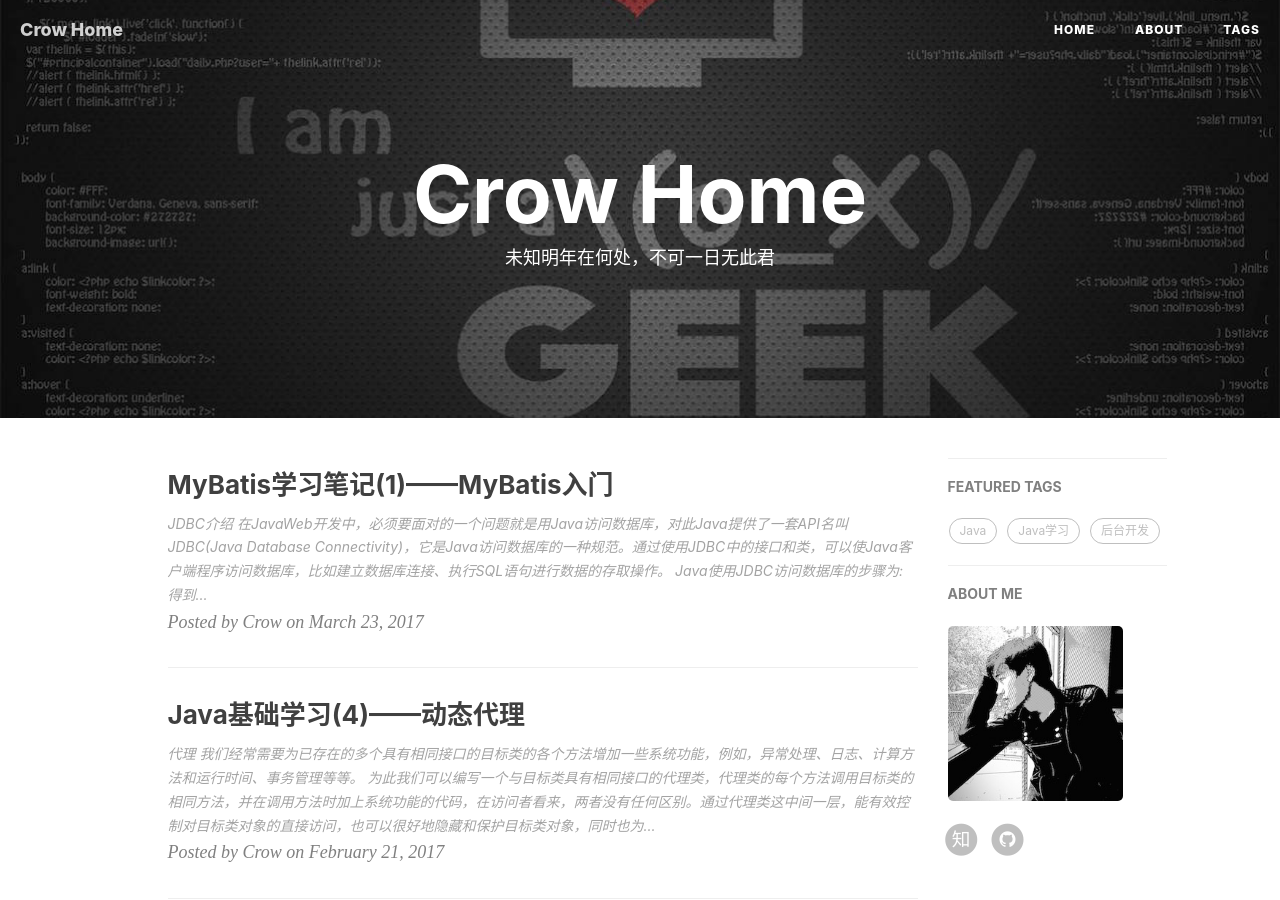
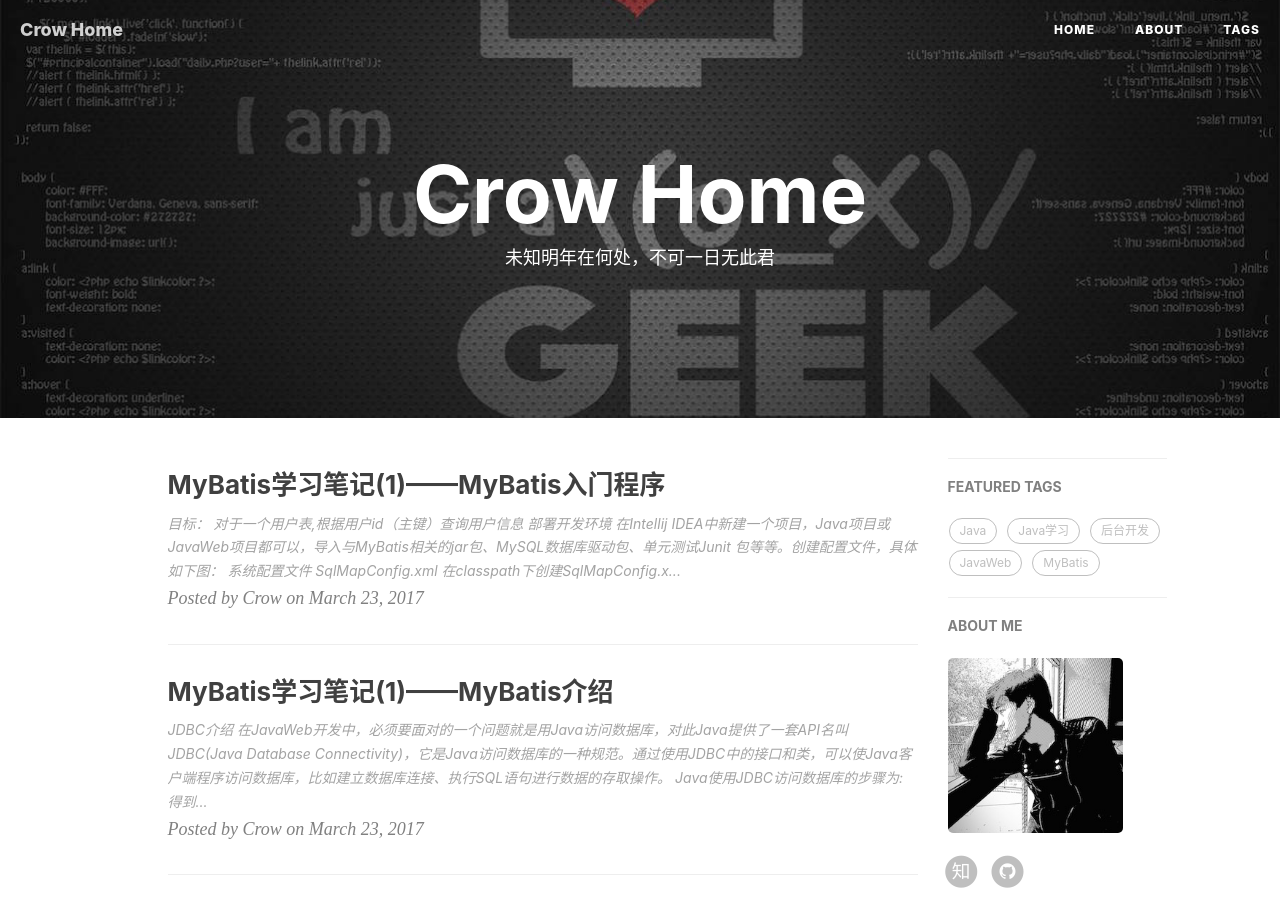
Before and after one commit to hubaoquan/CrowHawk.github.io, a Jekyll site: the page built from index.html, in a window 1280 px wide and 900 px high. Built offline with Jekyll 4.4.1, drawn with Linux system fonts in a browser that asks for light colours; nearby versions of some CDN libraries; the list of posts is cut into pages by our own code; comment, search, counter and statistics services are not loaded.

Commit message:
mybatis2

````diff
--- a/_posts/2017-3-23-Mybatis_1.markdown
+++ b/_posts/2017-3-23-Mybatis_1.markdown
@@ -1,6 +1,6 @@
 ---
 layout:     post
-title:      "MyBatis学习笔记(1)——MyBatis入门"
+title:      "MyBatis学习笔记(1)——MyBatis介绍"
 subtitle:   ""
 date:       2017-03-23 12:00:00
 author:     "Crow"
--- /dev/null
+++ b/_posts/2017-3-23-Mybatis_2.markdown
@@ -0,0 +1,165 @@
+---
+layout:     post
+title:      "MyBatis学习笔记(1)——MyBatis入门程序"
+subtitle:   ""
+date:       2017-03-23 12:00:00
+author:     "Crow"
+#header-img: "img/post-bg-nextgen-web-pwa.jpg"
+header-mask: 0.3
+catalog:    true
+tags:
+    - JavaWeb
+    - MyBatis
+---
+
+**目标：**
++ 对于一个用户表,根据用户id（主键）查询用户信息
+
+## 部署开发环境
+
+在Intellij IDEA中新建一个项目，Java项目或JavaWeb项目都可以，导入与MyBatis相关的jar包、MySQL数据库驱动包、单元测试Junit 包等等。创建配置文件，具体如下图：
+
+![](http://pic.yupoo.com/crowhawk/GjF55D9I/136AOS.jpg)
+
+## 系统配置文件
+
+### SqlMapConfig.xml
+在classpath下创建SqlMapConfig.xml如下
+
+```xml
+<?xml version="1.0" encoding="UTF-8" ?>
+<!DOCTYPE configuration
+PUBLIC "-//mybatis.org//DTD Config 3.0//EN"
+"http://mybatis.org/dtd/mybatis-3-config.dtd">
+<configuration>
+	<!-- 和spring整合后 environments配置将废除-->
+	<environments default="development">
+		<environment id="development">
+		<!-- 使用jdbc事务管理-->
+			<transactionManager type="JDBC" />
+		<!-- 数据库连接池-->
+			<dataSource type="POOLED">
+				<property name="driver" value="com.mysql.jdbc.Driver" />
+				<property name="url" value="jdbc:mysql://localhost:3306/mybatis?characterEncoding=utf-8" />
+				<property name="username" value="root" />
+				<property name="password" value="wyj" />
+			</dataSource>
+		</environment>
+	</environments>
+
+</configuration>
+```
+SqlMapConfig.xml是mybatis核心配置文件，上边文件的配置内容为数据源、事务管理。
+
+### log4j.properties
+在classpath下创建log4j.properties如下
+```profile
+# Global logging configuration
+log4j.rootLogger=DEBUG, stdout
+# Console output...
+log4j.appender.stdout=org.apache.log4j.ConsoleAppender
+log4j.appender.stdout.layout=org.apache.log4j.PatternLayout
+log4j.appender.stdout.layout.ConversionPattern=%5p [%t] - %m%n
+![Alt text](./1490247057474.png)
+```
+
+## 程序代码
+
+### po类
+po类是mybatis进行sql映射使用的，po类通常与数据库表对应，即将数据库中的一张表映射为一个popo类。po类`User.java`如下：
+
+```java
+Public class User {
+	private int id;
+	private String username;// 用户姓名
+	private String sex;// 性别
+	private Date birthday;// 生日
+	private String address;// 地址
+
+	getters...
+	setters...
+
+	@Override
+    public String toString() {
+        return "User [id=" + id + ", username=" + username + ", sex=" + sex + ", birthday=" + birthday + ", address=" + address + "]";
+```
+
+### 映射文件
+
+#### Users.xml
+在classpath下的sqlmap目录下创建sql映射文件`Users.xml`。
+映射文件命名：
+`User.xml`（原始ibatis命名），mapper代理开发映射文件名称叫`XXXMapper.xml`，比如：`UserMapper.xml`、`ItemsMapper.xml`
+**在映射文件中配置sql语句。**
+
+```xml
+<?xml version="1.0" encoding="UTF-8" ?>
+<!DOCTYPE mapper
+        PUBLIC "-//mybatis.org//DTD Mapper 3.0//EN"
+        "http://mybatis.org/dtd/mybatis-3-mapper.dtd">
+<!--namespace命名空间，作用就是对sql进行分类化管理，理解sql隔离
+注意：使用mapper代理方法开发，namespace有着特殊重要的作用
+-->
+<mapper namespace="test">
+    <!--
+
+    进行模糊查找时，可能返回多条记录
+    resultType指定的是单条记录所映射的java对象类型
+    -->
+    <select id="findUserById" parameterType="int" resultType="com.crow.po.User">
+        SELECT * FROM USER WHERE id = #{id}
+    </select>
+</mapper>
+```
+
+#### SqlMapConfig.xml
+在sqlMapConfig.xml中加载User.xml:
+```xml
+<mappers>
+		<mapper resource="sqlmap/User.xml"/>
+</mappers>
+```
+
+### 测试代码
+```java
+package com.crow.mybatis;
+
+import com.crow.po.User;
+import org.apache.ibatis.io.Resources;
+import org.apache.ibatis.session.SqlSession;
+import org.apache.ibatis.session.SqlSessionFactory;
+import org.apache.ibatis.session.SqlSessionFactoryBuilder;
+import org.junit.Test;
+
+
+import java.io.IOException;
+import java.io.InputStream;
+import java.util.Date;
+import java.util.List;
+
+/**
+ * Created by CrowHawk on 17/3/15.
+ */
+public class MyBatisDemo {
+    //根据ID查询用户信息，得到一条记录结果
+    @Test
+    public void findUserByIdTest() throws IOException{
+        String resource = "SqlMapConfig.xml";
+        InputStream inputStream = Resources.getResourceAsStream(resource);//获取配置文件流
+        // 创建会话工厂，传入mybatis的配置文件信息
+        SqlSessionFactory sqlSessionFactory = new SqlSessionFactoryBuilder().build(inputStream);
+        // 通过工厂得到SqlSession
+        SqlSession sqlSession = sqlSessionFactory.openSession();
+        User user = sqlSession.selectOne("test.findUserById",1);
+        System.out.println(user);
+        sqlSession.close();
+    }
+}
+```
+使用单元测试，执行结果如下：
+![](http://pic.yupoo.com/crowhawk/GjFhekh5/5g3Nv.jpg)
+
+## 注意
+
++ MyBatis将SQL语句放在映射配置文件中，而不是放在Java代码中编写，这样有利于程序维护，本文只演示了CUID中的查询操作，在配置文件中通过`<select>`标签来实现查询功能，SQL语句和相关配置信息也写在标签体内，增、删、改则可分别通过`<insert>`、`<delete>`、`<update>`标签来完成，与查询操作类似，此处不加以赘述。
++ 对于查询操作而言，在Java测试代码中，如果查询的结果是单个的，则使用SqlSession会话提供的`selectOne`方法来调用SQL语句，如果查询的结果是多个的，则应使用`selectList`方法。且查询结果为多个时，配置文件中的`resultType`值应为单条记录所映射的Java对象类型，而不是List类型。
````
